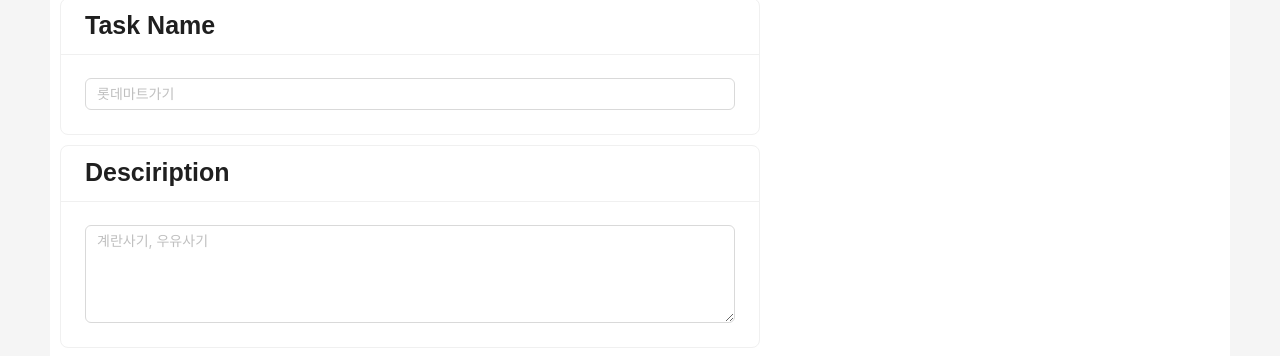
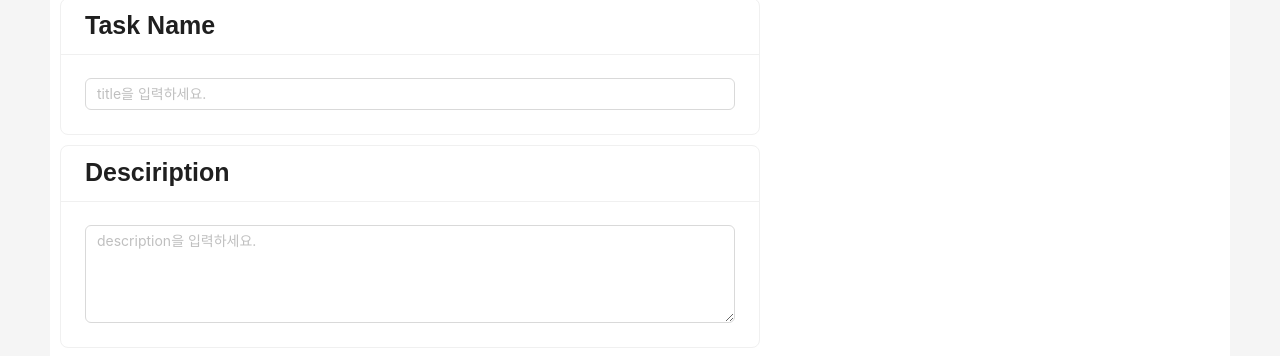
Before and after one commit to devjangdae/todoapp, a React (Create React App) app: page /update/1 in a window 1280 px wide. Shown: the part 265-621 px from the top of the page. Built offline with nearby package versions, Linux system fonts and the light colour scheme; no server answers; a web font is replaced by a local one.

Commit message:
placeholder 텍스트 수정

```diff
--- a/src/pages/Create.js
+++ b/src/pages/Create.js
@@ -82,12 +82,12 @@
 
             <Card title={<div className='view-todo-title'>Task Name</div>} bordered={true} style={{ maxWidth: 700, margin: "10px" }}>
               <div>
-                  <Input value={title} onChange={onTitleChange} placeholder="롯데마트가기" />
+                  <Input value={title} onChange={onTitleChange} placeholder="title을 입력하세요." />
               </div>
             </Card>
 
             <Card title={<div className='view-todo-title'>Desciription</div>} bordered={true} style={{ maxWidth: 700, margin: "10px" }}>
-              <TextArea rows={4} placeholder="계란사기, 우유사기" maxLength={500} onChange={onContentChange}/>
+              <TextArea rows={4} placeholder="description을 입력하세요." maxLength={500} onChange={onContentChange}/>
             </Card>
 
             <span className='main-todo-content' onClick={addTodo}>
--- a/src/pages/Update.js
+++ b/src/pages/Update.js
@@ -103,12 +103,12 @@
 
               <Card title={<div className='view-todo-title'>Task Name</div>} bordered={true} style={{ maxWidth: 700, margin: "10px" }}>
                 <div>
-                    <Input value={title} onChange={onTitleChange} placeholder="롯데마트가기" />
+                    <Input value={title} onChange={onTitleChange} placeholder="title을 입력하세요." />
                 </div>
               </Card>
 
               <Card title={<div className='view-todo-title'>Desciription</div>} bordered={true} style={{ maxWidth: 700, margin: "10px" }}>
-                <TextArea value={content} rows={4} placeholder="계란사기, 우유사기" maxLength={500} onChange={onContentChange}/>
+                <TextArea value={content} rows={4} placeholder="description을 입력하세요." maxLength={500} onChange={onContentChange}/>
               </Card>
 
               <span className='main-todo-content' onClick={updateTodo}>
```
